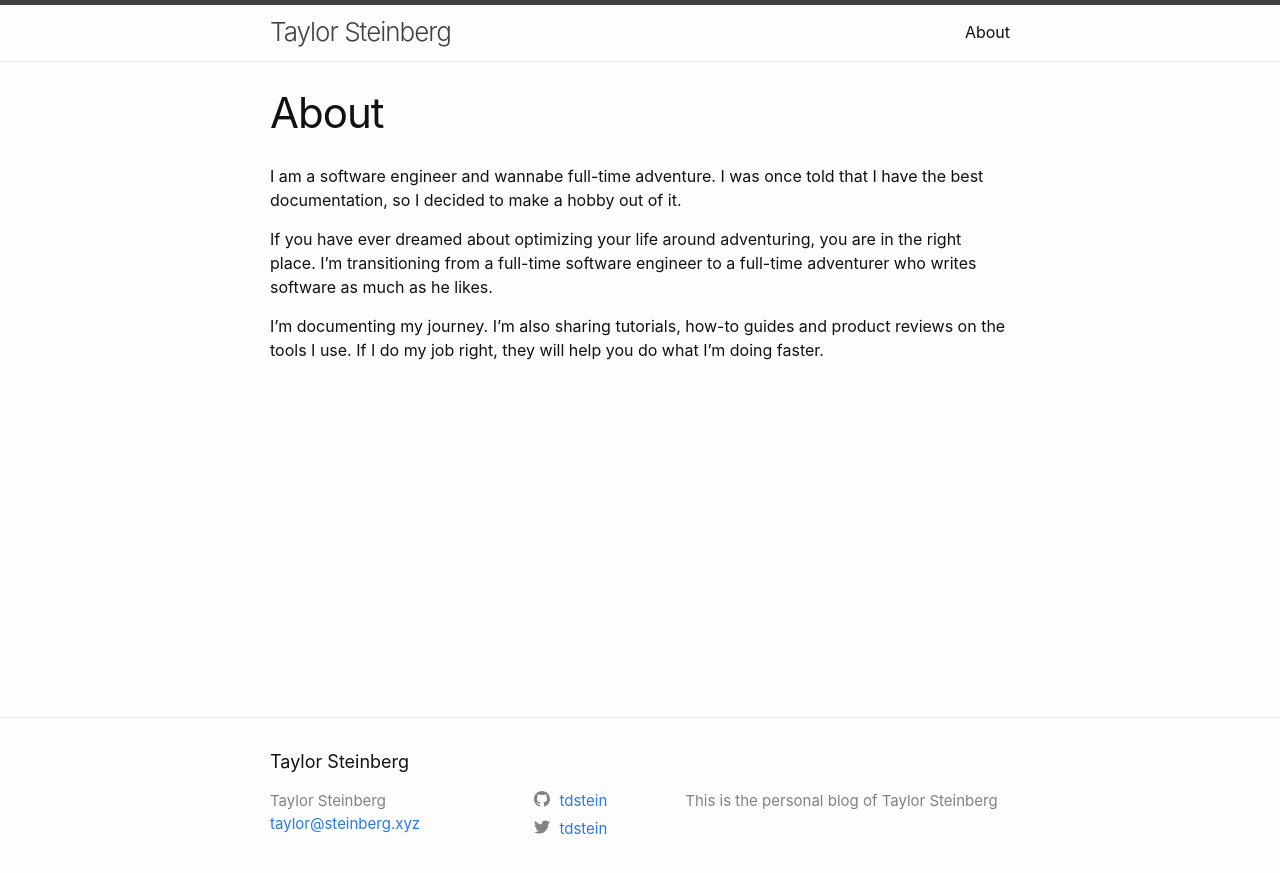
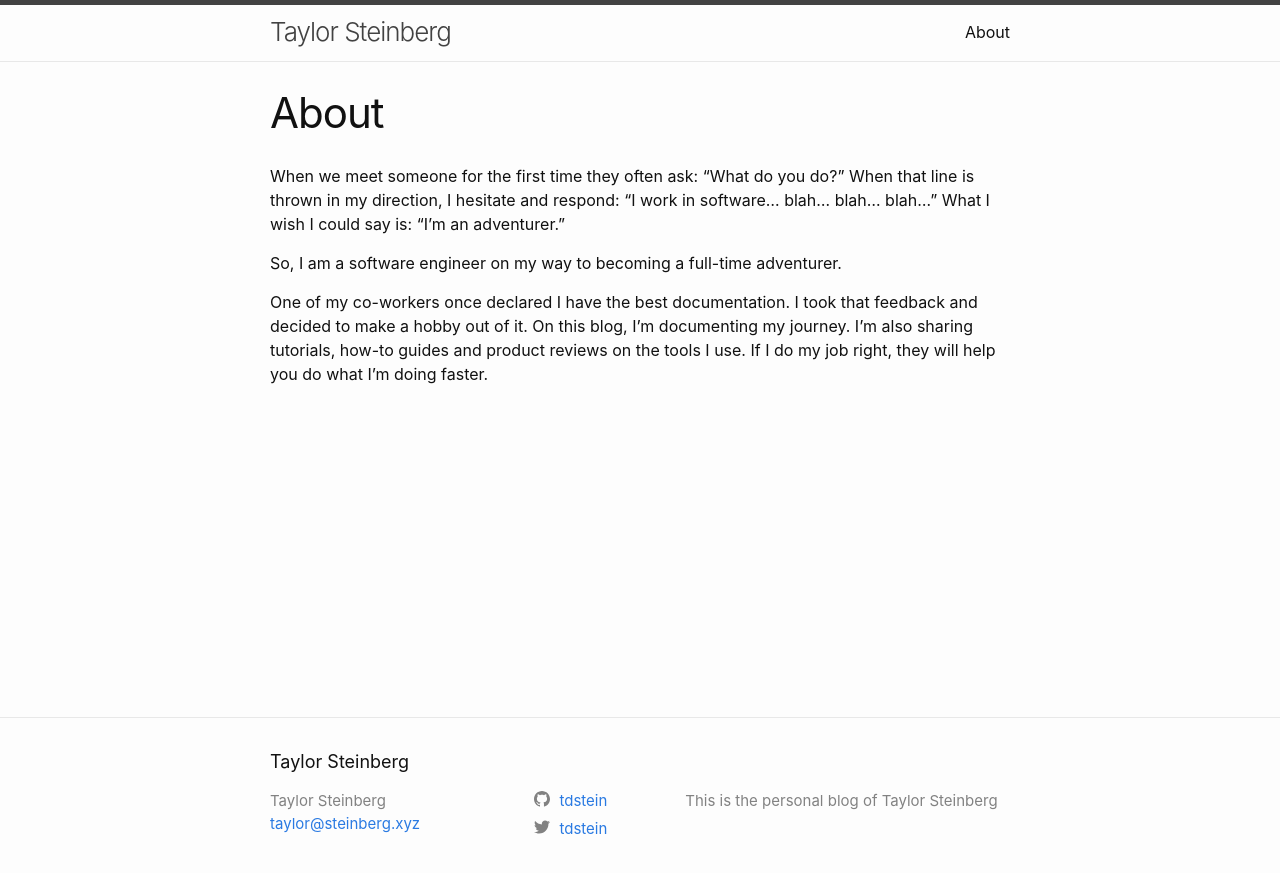
Before and after one commit to tdstein/personal-blog, a Jekyll site: the page built from about.md, in a window 1280 px wide. Shown: the top 873 px of the page. Built offline with Jekyll 4.4.1, drawn with Linux system fonts in a browser that asks for light colours.

Commit message:
Update about.md

```diff
--- a/about.md
+++ b/about.md
@@ -4,8 +4,8 @@ title: About
 permalink: /about/
 ---
 
-I am a software engineer and wannabe full-time adventure. I was once told that I have the best documentation, so I decided to make a hobby out of it.
+When we meet someone for the first time they often ask: "What do you do?" When that line is thrown in my direction, I hesitate and respond: "I work in software... blah... blah... blah..." What I wish I could say is: "I'm an adventurer."
 
-If you have ever dreamed about optimizing your life around adventuring, you are in the right place. I'm transitioning from a full-time software engineer to a full-time adventurer who writes software as much as he likes.
+So, I am a software engineer on my way to becoming a full-time adventurer.
 
-I'm documenting my journey. I'm also sharing tutorials, how-to guides and product reviews on the tools I use. If I do my job right, they will help you do what I'm doing faster.
+One of my co-workers once declared I have the best documentation. I took that feedback and decided to make a hobby out of it. On this blog, I'm documenting my journey. I'm also sharing tutorials, how-to guides and product reviews on the tools I use. If I do my job right, they will help you do what I'm doing faster.
```
Also changed, not shown: _posts/2019-07-02-welcome.md (+1 -1 lines).
